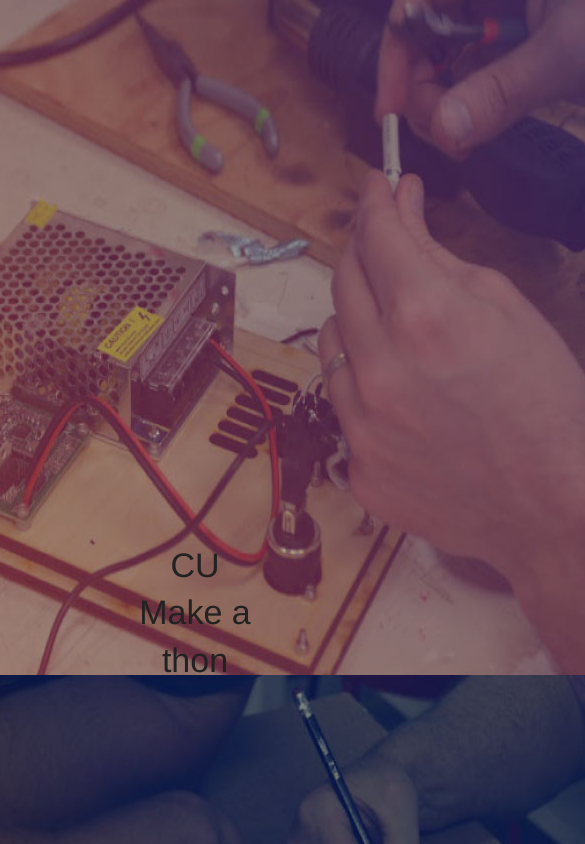
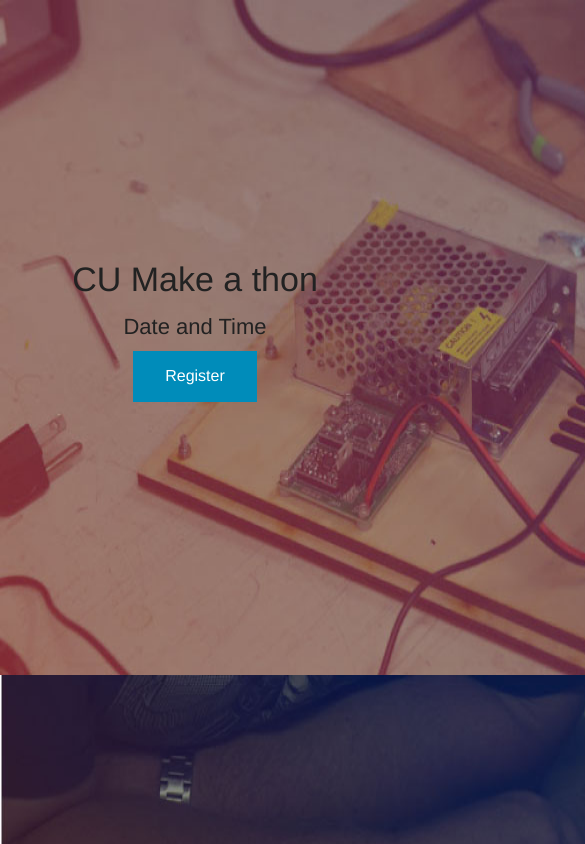
Before and after one commit to AndrewSB/cu-make-website, a website: page index.html in a window 390 px wide. Shown: the top 844 px of the page, 585 px wide, since content can reach past the window. Drawn offline with Linux system fonts and the light colour scheme.

Commit message:
make the centers beautiful

```diff
--- a/scss/custom.scss
+++ b/scss/custom.scss
@@ -9,12 +9,18 @@
 
 #landing {
     position: absolute;
-    z-index: 5;
-    margin: -35% 35%;
-    width: 30%;
     text-align: center;
+    margin: auto;
+
+    top: 0;
+    left: 0;
+    bottom: 0;
+    right: 0;
+    height: 40%;
 
     h1 h3 button {
+        padding: none;
+        margin: none;
         z-index: 100;
         position:absolute;
         color:white;
--- a/scss/media-queries.scss
+++ b/scss/media-queries.scss
@@ -9,12 +9,16 @@
 		img {
 		max-width: none;
 		width: 1024px;
-		margin-left: -341px;
 		height: 100%;
+		overflow: hidden;
 		}
 		h1 h3 button {
 			width: 40%;
 		}
+	}
+
+	#landing {
+		height: 25%;
 	}
 } /* max-width 640px, mobile-only styles, use when QAing mobile issues */
 
```
Also changed, not shown: css/custom.css, css/media-queries.css.
